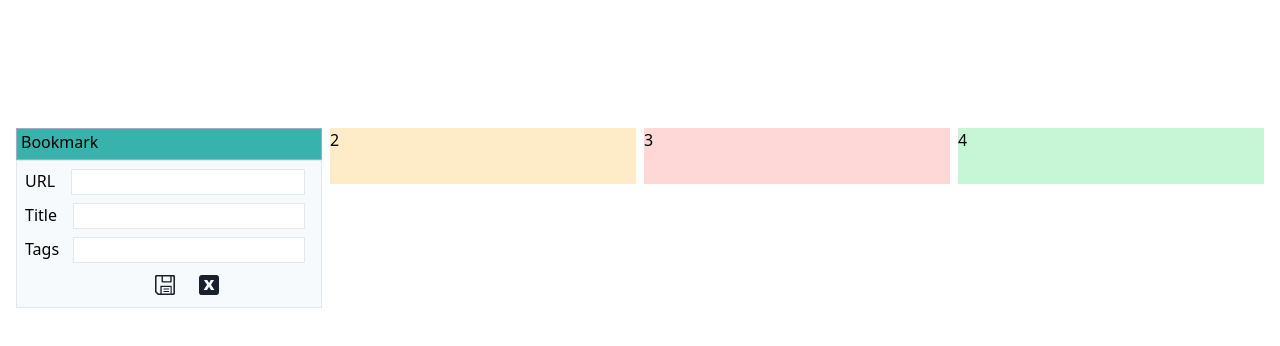
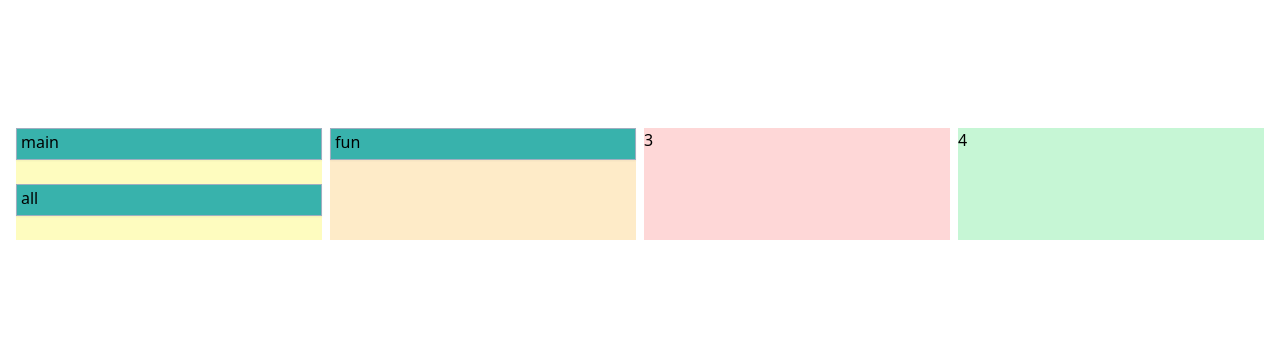
Before and after one commit to Achenson/personal-homepage, a React (Create React App) app: page / in a window 1280 px wide. Shown: the top 346 px of the page. Built offline with nearby package versions, Linux system fonts and the light colour scheme.

Commit message:
mapping bookmarks and links

```diff
--- a/src/components/Bookmark.tsx
+++ b/src/components/Bookmark.tsx
@@ -15,18 +15,25 @@ import SingleLink from "./SingleLink";
 import ColorsToChoose from "./ColorsToChoose";
 import EditLink from "./EditLink";
 
-interface Props {}
+interface Props {
+  bookmarkTitle: string;
+  linksData: {
+    title: string;
+    URL: string;
+    tags: string[];
+}[];
+}
 
-function Bookmark({}: Props): JSX.Element {
+function Bookmark({bookmarkTitle, linksData}: Props): JSX.Element {
   const [iconsVisibility, setIconsVisibility] = useState<boolean>(false);
   const [colorsVisibility, setColorsVisibility] = useState<boolean>(false);
   const [singleLinkVisibility, setSingleLinkVisibility] = useState<boolean>(
     false
   );
-  const [editLinkVis, setEditLinkVis] = useState<boolean>(true);
+  const [editLinkVis, setEditLinkVis] = useState<boolean>(false);
 
   return (
-    <div className="relative">
+    <div className="relative mb-6">
       <div
         className="pl-0 h-8 px-2 pt-px bg-teal-500 border border-gray-500 shadow-sm flex justify-between"
         onMouseEnter={() => {
@@ -42,7 +49,7 @@ function Bookmark({}: Props): JSX.Element {
             setSingleLinkVisibility((b) => !b);
           }}
         >
-          Bookmark
+          {bookmarkTitle}
         </div>
 
         <div
@@ -51,7 +58,7 @@ function Bookmark({}: Props): JSX.Element {
           } fill-current text-gray-700 `}
         >
           <CrossArrowsSVG
-            className="h-6 ml-2 cursor-move hover:text-black"
+            className="h-6 ml-2 cursor-move hover:text-black hover:invisible"
             style={{ marginTop: "-2px" }}
           />
           <PencilSmallSVG className="h-5 ml-2 hover:text-black cursor-pointer " />
@@ -70,14 +77,22 @@ function Bookmark({}: Props): JSX.Element {
         <ColorsToChoose setIconsVisibility={setIconsVisibility} />
       ) : null}
 
-      {editLinkVis ? <EditLink
-      setEditLinkVis={setEditLinkVis}
-      /> : null}
+      {editLinkVis ? <EditLink setEditLinkVis={setEditLinkVis} /> : null}
 
       {singleLinkVisibility ? (
         <div>
-          <SingleLink setEditLinkVis={setEditLinkVis} />
-          <SingleLink setEditLinkVis={setEditLinkVis}/>
+
+          {
+          linksData
+          .filter( el => el.tags.indexOf(`${bookmarkTitle}`) > -1 )
+          .map( (el, i) => {
+           return <SingleLink setEditLinkVis={setEditLinkVis} singleLinkData={el} key={i} />
+          })
+
+          }
+
+          {/* <SingleLink setEditLinkVis={setEditLinkVis} /> */}
+
         </div>
       ) : null}
     </div>
--- a/src/components/Grid.tsx
+++ b/src/components/Grid.tsx
@@ -1,15 +1,76 @@
 import React from "react";
+import { useState } from "react";
 import Bookmark from "./Bookmark";
 
 interface Props {}
 
 function Grid({}: Props): JSX.Element {
+  const [bookmarksData, setBookmarksData] = useState([
+    {
+      title: "all",
+      color: "bg-teal-500",
+      column: 1,
+      priority: 1,
+      linksTitles: ["facebook", "tvn24", "gmail"],
+    },
+    {
+      title: "main",
+      color: "bg-teal-500",
+      column: 1,
+      priority: 0,
+      linksTitles: ["tvn24", "gmail"],
+    },
+    {
+      title: "fun",
+      color: "bg-teal-500",
+      column: 2,
+      priority: 0,
+      linksTitles: ["facebook"],
+    },
+  ]);
+
+  const [linksData, setLinksData] = useState([
+    {
+      title: "facebook",
+      URL: "www.facebook.com",
+      tags: ["all", "fun"],
+    },
+    {
+      title: "tvn24",
+      URL: "www.facebook.com",
+      tags: ["all", "main"],
+    },
+    {
+      title: "gmail",
+      URL: "www.gmail.com",
+      tags: ["all", "main"],
+    },
+  ]);
+
+  function compareNumeric(a: number, b: number) {
+    if (a > b) return 1;
+    if (a == b) return 0;
+    if (a < b) return -1;
+  }
+
   return (
     <div className="grid sm:grid-cols-2 md:grid-cols-3 lg:grid-cols-4 gap-2 mx-4">
       <div className="bg-yellow-200">
-        <Bookmark/>  1
+        {bookmarksData
+          .filter((el) => el.column === 1)
+          .sort((a, b) => a.priority - b.priority)
+          .map((el, i) => {
+            return <Bookmark bookmarkTitle={el.title} linksData={linksData} key={i} />;
+          })}
       </div>
-      <div className="hidden sm:block bg-orange-200">2</div>
+      <div className="hidden sm:block bg-orange-200">
+        {bookmarksData
+          .filter((el) => el.column === 2)
+          .sort((a, b) => a.priority - b.priority)
+          .map((el, i) => {
+            return <Bookmark bookmarkTitle={el.title} linksData={linksData} key={i} />;
+          })}
+      </div>
       <div className="hidden md:block bg-red-200">3</div>
       <div className="hidden lg:block bg-green-200">4</div>
     </div>
--- a/src/components/SingleLink.tsx
+++ b/src/components/SingleLink.tsx
@@ -6,14 +6,19 @@ import { ReactComponent as PhotographSVG } from "../svgs/photograph.svg";
 
 interface Props {
   setEditLinkVis: React.Dispatch<React.SetStateAction<boolean>>;
+  singleLinkData: {
+    title: string;
+    URL: string;
+    tags: string[];
+}
 }
 
-function SingleLink({ setEditLinkVis }: Props): JSX.Element {
+function SingleLink({ setEditLinkVis, singleLinkData }: Props): JSX.Element {
   return (
     <div className="flex justify-between bg-gray-100 h-10 py-2 border-b">
       <div className="flex">
         <PhotographSVG className="h-6 mr-px" />
-        <div className="cursor-pointer">Title</div>
+  <div className="cursor-pointer">{singleLinkData.title}</div>
       </div>
       <div
         className="flex fill-current text-gray-500"
```
